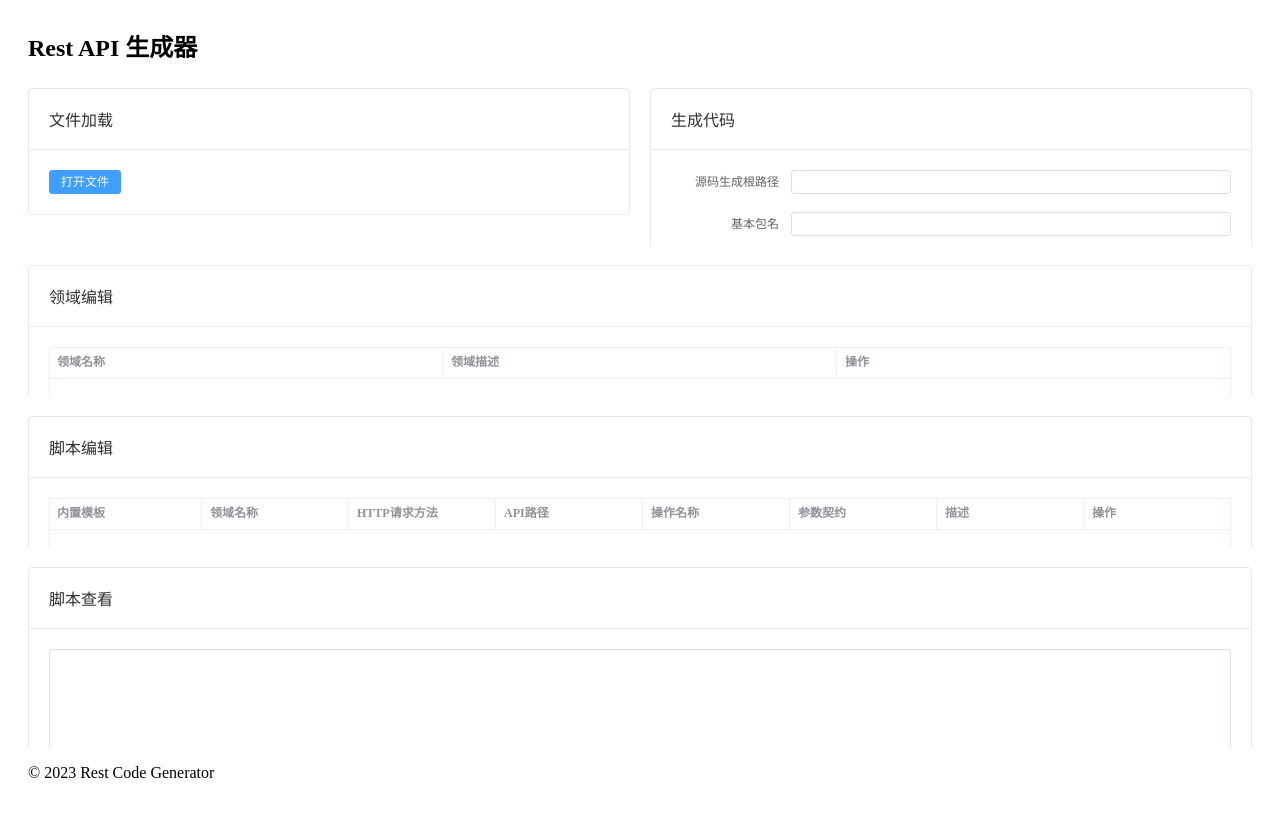
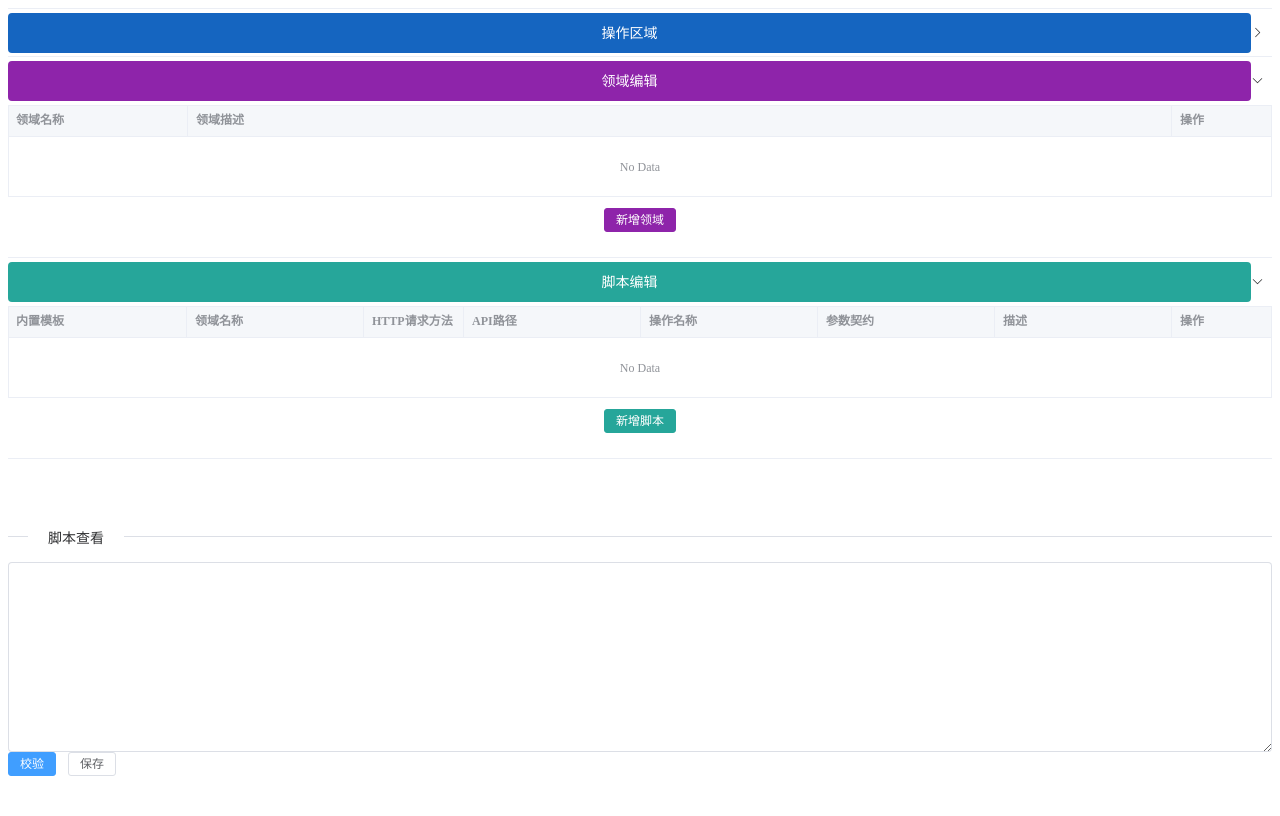
Before and after one commit to dhslegen/rest-code, a Vue app: page / in a window 1280 px wide. Built offline with nearby package versions, Linux system fonts and the light colour scheme.

Commit message:
优化样式

```diff
--- a/electron/main.ts
+++ b/electron/main.ts
@@ -14,7 +14,9 @@ function createWindow() {
     width: 1200,
     height: 800,
     webPreferences: {
-      preload: path.join(__dirname, "preload.mjs")
+      preload: path.join(__dirname, "preload.mjs"),
+      contextIsolation: true,
+      allowRunningInsecureContent: false,
     }
   });
 
--- a/src/App.vue
+++ b/src/App.vue
@@ -1,12 +1,12 @@
 <template>
-  <el-container style="height: 100vh; flex-direction: column;">
-    <!-- 顶部区域 -->
-    <el-header>
-      <h2>Rest API 生成器</h2>
-    </el-header>
-
+  <el-container style="height: 88vh; flex-direction: column;">
+    <!-- 主内容区域 -->
+    <el-main style="padding: 0; overflow: auto;">
       <!-- 第1行：文件加载区域和生成代码区域 -->
-    <el-main>
+      <el-collapse v-model="activeCollapseOperation">
+        <el-collapse-item name="1">
+          <template #title><el-alert center title="操作区域" style="background-color:#1565c0;" type="success" effect="dark"
+              :closable=false /></template>
           <el-row :gutter="20">
             <el-col :span="12">
               <el-card shadow="hover">
@@ -25,56 +25,46 @@
               </el-card>
             </el-col>
           </el-row>
+        </el-collapse-item>
+
+        <!-- 第2行：领域编辑区域 -->
+        <el-collapse-item name="2">
+          <template #title><el-alert center title="领域编辑" style="background-color:#8e24aa;" type="success" effect="dark"
+              :closable=false /></template>
+          <domain-editor />
+        </el-collapse-item>
+
+        <!-- 第3行：脚本编辑区域 -->
+        <el-collapse-item name="3">
+          <template #title><el-alert center title="脚本编辑" style="background-color:#26a69a;" type="success" effect="dark"
+              :closable=false /></template>
+          <script-editor />
+        </el-collapse-item>
+      </el-collapse>
     </el-main>
 
-    <!-- 第2行：领域编辑区域 -->
-    <el-main>
-      <el-card shadow="hover">
-        <template #header>
-          <span>领域编辑</span>
-        </template>
-        <domain-editor />
-      </el-card>
-    </el-main>
-
-    <!-- 第3行：脚本编辑区域 -->
-    <el-main>
-      <el-card shadow="hover">
-        <template #header>
-          <span>脚本编辑</span>
-        </template>
-        <script-editor />
-      </el-card>
-    </el-main>
-
-    <!-- 第4行：脚本查看区域 -->
-    <el-main>
-      <el-card shadow="hover">
-        <template #header>
-          <span>脚本查看</span>
-        </template>
+    <!-- 脚本查看区域 -->
+    <el-footer style="height: 200px; padding: 0;">
+      <el-divider content-position="left">脚本查看</el-divider>
       <script-viewer />
-      </el-card>
-    </el-main>
-
-    <!-- 底部区域 -->
-    <el-footer>
-      <p>© 2023 Rest Code Generator</p>
     </el-footer>
   </el-container>
 </template>
 
 <script setup lang="ts">
-// 引入组件
 import FileLoader from './components/FileLoader.vue'
 import DomainEditor from './components/DomainEditor.vue'
 import ScriptEditor from './components/ScriptEditor.vue'
 import ScriptViewer from './components/ScriptViewer.vue'
 import CodeGenerator from './components/CodeGenerator.vue'
+import { ref } from 'vue'
+
+const activeCollapseOperation = ref(['2', '3'])
 </script>
 
 <style scoped>
 el-main {
   padding: 10px;
+  overflow: auto;
 }
 </style>
--- a/src/components/CodeGenerator.vue
+++ b/src/components/CodeGenerator.vue
@@ -8,12 +8,12 @@
         </el-form-item>
         <el-form-item label="生成方式">
             <el-radio-group v-model="config.mode">
-                <el-radio label="overwrite">覆盖</el-radio>
-                <el-radio label="incremental">增量</el-radio>
+                <el-radio value="overwrite">覆盖</el-radio>
+                <el-radio value="incremental">增量</el-radio>
             </el-radio-group>
         </el-form-item>
         <el-form-item>
-            <el-button type="primary" @click="generateCode">生成代码</el-button>
+            <el-button color="#1565c0" type="primary" @click="generateCode">生成代码</el-button>
         </el-form-item>
     </el-form>
 </template>
--- a/src/components/DomainEditor.vue
+++ b/src/components/DomainEditor.vue
@@ -1,6 +1,7 @@
 <template>
-    <el-table :data="domains" style="width: 100%" border>
-        <el-table-column prop="name" label="领域名称">
+    <el-table :data="domains" style="width: 100%" border :max-height="200"
+        :header-cell-style="{ backgroundColor: '#f5f7fa' }" :show-header="true">
+        <el-table-column prop="name" label="领域名称" width="180">
             <template #default="{ row }">
                 <el-input v-model="row.name" placeholder="领域名称"></el-input>
             </template>
@@ -10,14 +11,16 @@
                 <el-input v-model="row.description" placeholder="领域描述"></el-input>
             </template>
         </el-table-column>
-        <el-table-column label="操作">
+        <el-table-column label="操作" width="100">
             <template #default="{ $index }">
                 <el-button type="danger" @click="deleteDomain($index)">删除</el-button>
             </template>
         </el-table-column>
     </el-table>
 
-    <el-button type="primary" @click="addDomain">新增领域</el-button>
+    <div style="text-align: center; margin-top: 10px;">
+        <el-button color="#8e24aa" type="primary" @click="addDomain">新增领域</el-button>
+    </div>
 </template>
 
 <script setup lang="ts">
--- a/src/components/FileLoader.vue
+++ b/src/components/FileLoader.vue
@@ -1,5 +1,5 @@
 <template>
-    <el-button type="primary" @click="openFile">打开文件</el-button>
+    <el-button color="#1565c0" type="primary" @click="openFile">打开文件</el-button>
 </template>
 
 <script setup lang="ts">
--- a/src/components/ScriptEditor.vue
+++ b/src/components/ScriptEditor.vue
@@ -1,21 +1,22 @@
 <template>
-    <el-table :data="scripts" style="width: 100%" border>
+    <el-table :data="scripts" style="width: 100%" border max-height="300"
+        :header-cell-style="{ backgroundColor: '#f5f7fa' }" :show-header="true">
         <el-table-column label="内置模板">
             <template #default="{ row }">
-                <el-select v-model="row.template" @change="onTemplateChange(row)">
+                <el-select v-model="row.template" @change="onTemplateChange(row)" :placeholder="'请选择模板'" filterable>
                     <el-option v-for="item in templates" :key="item.name" :label="item.name" :value="item"></el-option>
                 </el-select>
             </template>
         </el-table-column>
         <el-table-column label="领域名称">
             <template #default="{ row }">
-                <el-select v-model="row.domain" @change="onTemplateChange(row)">
+                <el-select v-model="row.domain" @change="onTemplateChange(row)" :placeholder="'请选择领域名称'" filterable>
                     <el-option v-for="domain in domains" :key="domain.name" :label="domain.name"
                         :value="domain.name"></el-option>
                 </el-select>
             </template>
         </el-table-column>
-        <el-table-column label="HTTP请求方法">
+        <el-table-column label="HTTP请求方法" width="100">
             <template #default="{ row }">
                 <el-select v-model="row.httpMethod">
                     <el-option label="GET" value="GET"></el-option>
@@ -45,14 +46,16 @@
                 <el-input v-model="row.description" placeholder="描述"></el-input>
             </template>
         </el-table-column>
-        <el-table-column label="操作">
+        <el-table-column label="操作" width="100">
             <template #default="{ $index }">
                 <el-button type="danger" @click="deleteScript($index)">删除</el-button>
             </template>
         </el-table-column>
     </el-table>
 
-    <el-button type="primary" @click="addScript">新增脚本</el-button>
+    <div style="text-align: center; margin-top: 10px;">
+        <el-button color="#26a69a" type="primary" @click="addScript">新增脚本</el-button>
+    </div>
 </template>
 
 <script setup lang="ts">
@@ -83,8 +86,8 @@ const onTemplateChange = (row: any) => {
         const domainName = row.domain
         const domainDesc = domains.find((d: { name: string; description?: string }) => d.name === domainName)?.description || ''
         // 根据模板自动填充脚本元素
-        row.httpMethod = row.template['http-method']
-        row.apiPath = row.template['api-path']
+        row.httpMethod = row.template.httpMethod
+        row.apiPath = row.template.apiPath
         row.operation = row.template.operation
         row.contract = row.template.contract
         row.description = row.template.description.replace('{领域描述}', domainDesc)
--- a/src/templates.ts
+++ b/src/templates.ts
@@ -2,7 +2,7 @@ export interface Template {
     name: string;
     domain: string;
     httpMethod: string;
-    apiPath: string | undefined | null;
+    apiPath: string;
     operation: string;
     contract: string;
     description: string;
@@ -14,7 +14,7 @@ export const templates: Template[] = [
         "name": "POST-创建",
         "domain": "{领域名称}",
         "httpMethod": "POST",
-        "apiPath": null,
+        "apiPath": '',
         "operation": "create",
         "contract": "@",
         "description": "创建{领域描述}"
@@ -41,7 +41,7 @@ export const templates: Template[] = [
         "name": "DELETE-批量删除",
         "domain": "{领域名称}",
         "httpMethod": "DELETE",
-        "apiPath": null,
+        "apiPath": '',
         "operation": "delete",
         "contract": "@ids",
         "description": "批量删除{领域描述}"
@@ -59,7 +59,7 @@ export const templates: Template[] = [
         "name": "PUT-批量编辑",
         "domain": "{领域名称}",
         "httpMethod": "PUT",
-        "apiPath": null,
+        "apiPath": '',
         "operation": "batchUpdate",
         "contract": "@=update",
         "description": "批量编辑{领域描述}"
@@ -140,7 +140,7 @@ export const templates: Template[] = [
         "name": "GET-获取列表",
         "domain": "{领域名称}",
         "httpMethod": "GET",
-        "apiPath": null,
+        "apiPath": '',
         "operation": "list",
         "contract": "?>=",
         "description": "获取{领域描述}列表"
@@ -167,7 +167,7 @@ export const templates: Template[] = [
         "name": "GET-获取分页",
         "domain": "{领域名称}",
         "httpMethod": "GET",
-        "apiPath": null,
+        "apiPath": '',
         "operation": "page",
         "contract": "?>+",
         "description": "获取{领域描述}xxx信息"
```
Lines whose indentation alone changed are shown as unchanged.
